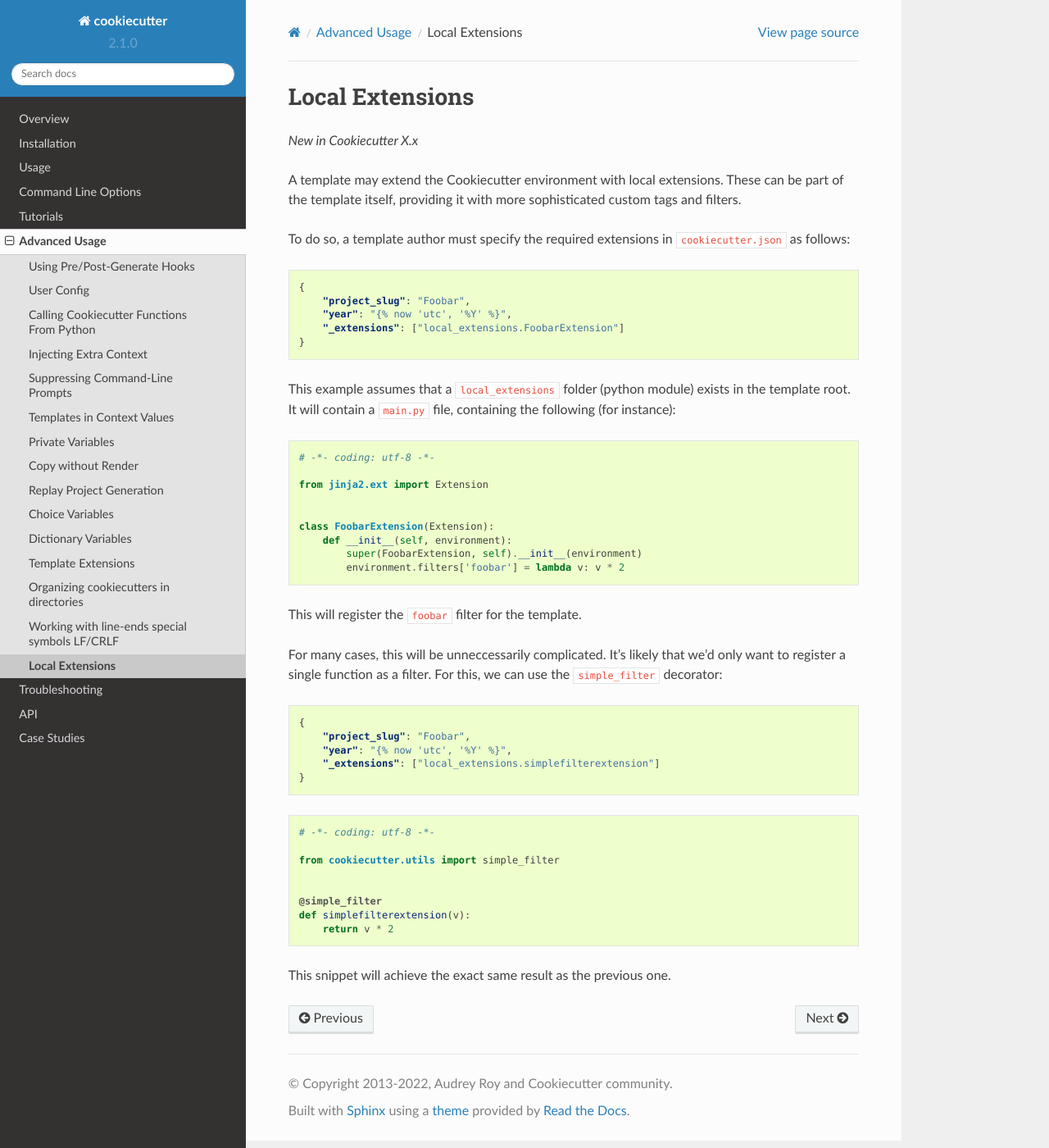
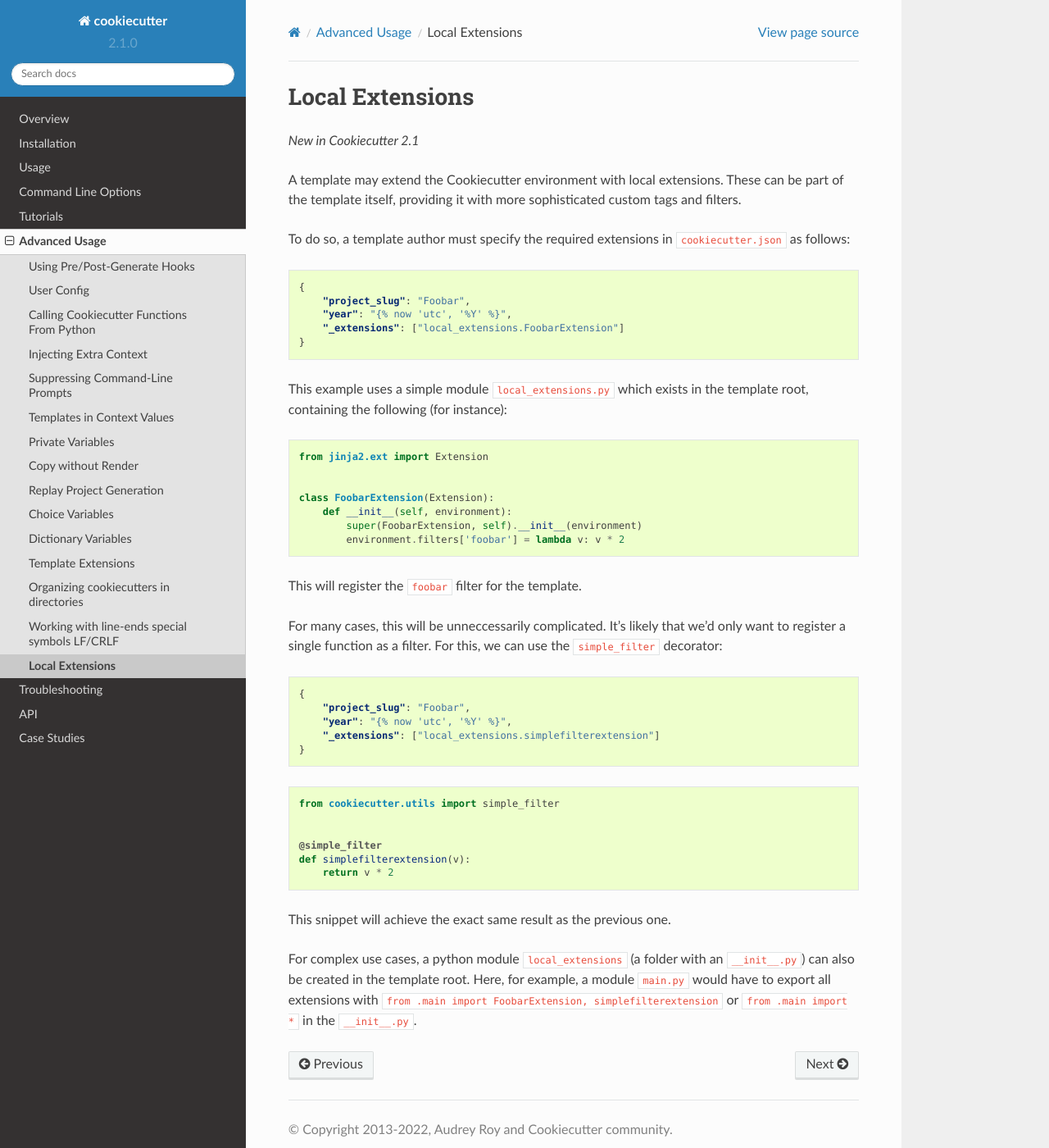
Before and after one commit to c-allen-tech/cookie, a Sphinx documentation site: the page built from docs/advanced/local_extensions.rst, in a window 1280 px wide and 1400 px high. Shown: the whole window at 82% size. Built offline with Sphinx 7.4.7 and the Read the Docs theme 2.0.0, drawn with Linux system fonts in a browser that asks for light colours; formulas are drawn with MathJax 3.

Commit message:
[Docs] Fix local extensions documentation

```diff
--- a/docs/advanced/local_extensions.rst
+++ b/docs/advanced/local_extensions.rst
@@ -3,7 +3,7 @@
 Local Extensions
 ----------------
 
-*New in Cookiecutter X.x*
+*New in Cookiecutter 2.1*
 
 A template may extend the Cookiecutter environment with local extensions.
 These can be part of the template itself, providing it with more sophisticated custom tags and filters.
@@ -18,12 +18,9 @@ To do so, a template author must specify the required extensions in ``cookiecutt
         "_extensions": ["local_extensions.FoobarExtension"]
     }
 
-This example assumes that a ``local_extensions`` folder (python module) exists in the template root.
-It will contain a ``main.py`` file, containing the following (for instance):
+This example uses a simple module ``local_extensions.py`` which exists in the template root, containing the following (for instance):
 
 .. code-block:: python
-
-    # -*- coding: utf-8 -*-
 
     from jinja2.ext import Extension
 
@@ -48,8 +45,6 @@ It's likely that we'd only want to register a single function as a filter. For t
 
 .. code-block:: python
 
-    # -*- coding: utf-8 -*-
-
     from cookiecutter.utils import simple_filter
 
 
@@ -58,3 +53,6 @@ It's likely that we'd only want to register a single function as a filter. For t
         return v * 2
 
 This snippet will achieve the exact same result as the previous one.
+
+For complex use cases, a python module ``local_extensions`` (a folder with an ``__init__.py``) can also be created in the template root.
+Here, for example, a module ``main.py`` would have to export all extensions with ``from .main import FoobarExtension, simplefilterextension`` or ``from .main import *`` in the ``__init__.py``.
```
